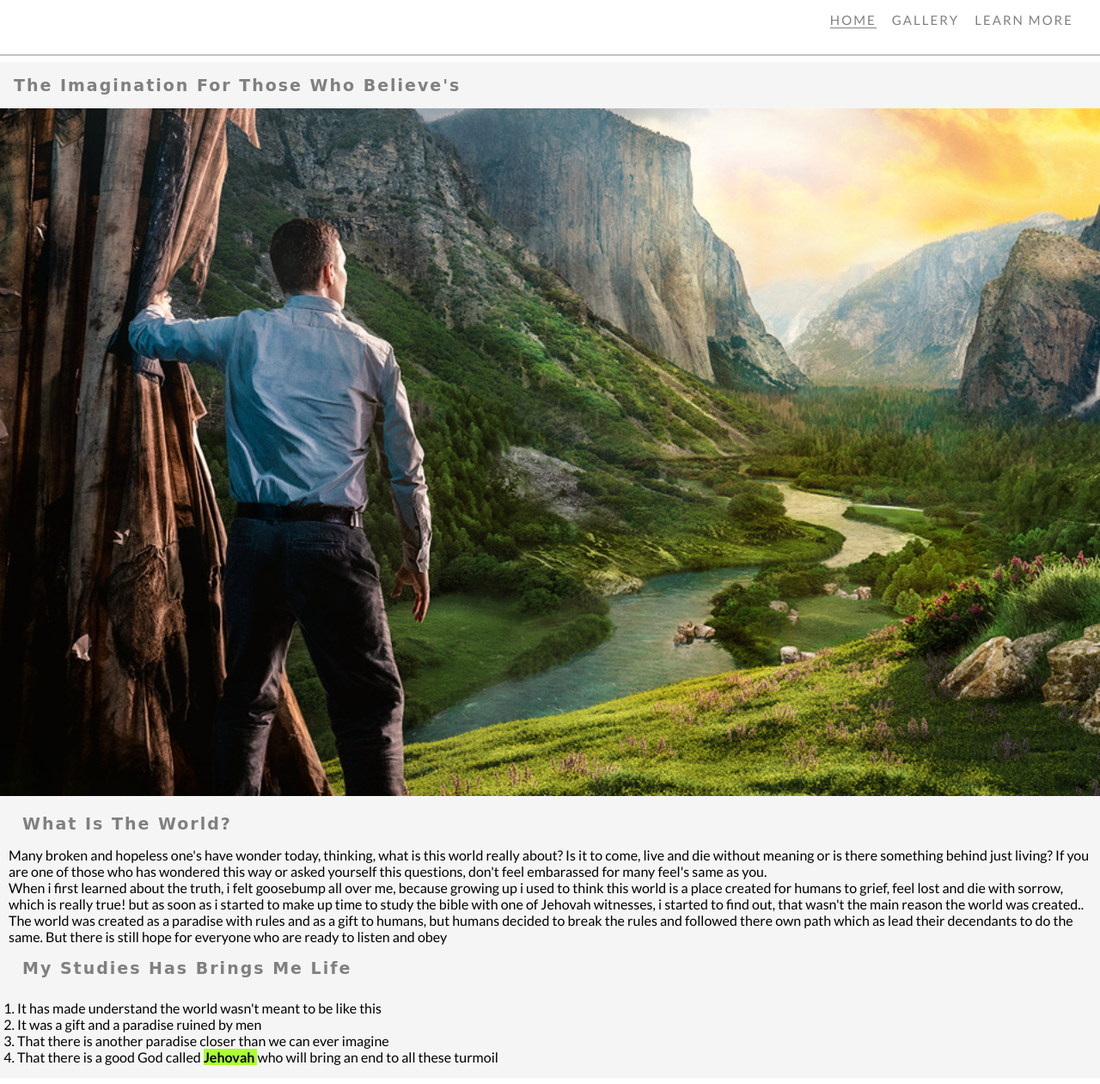
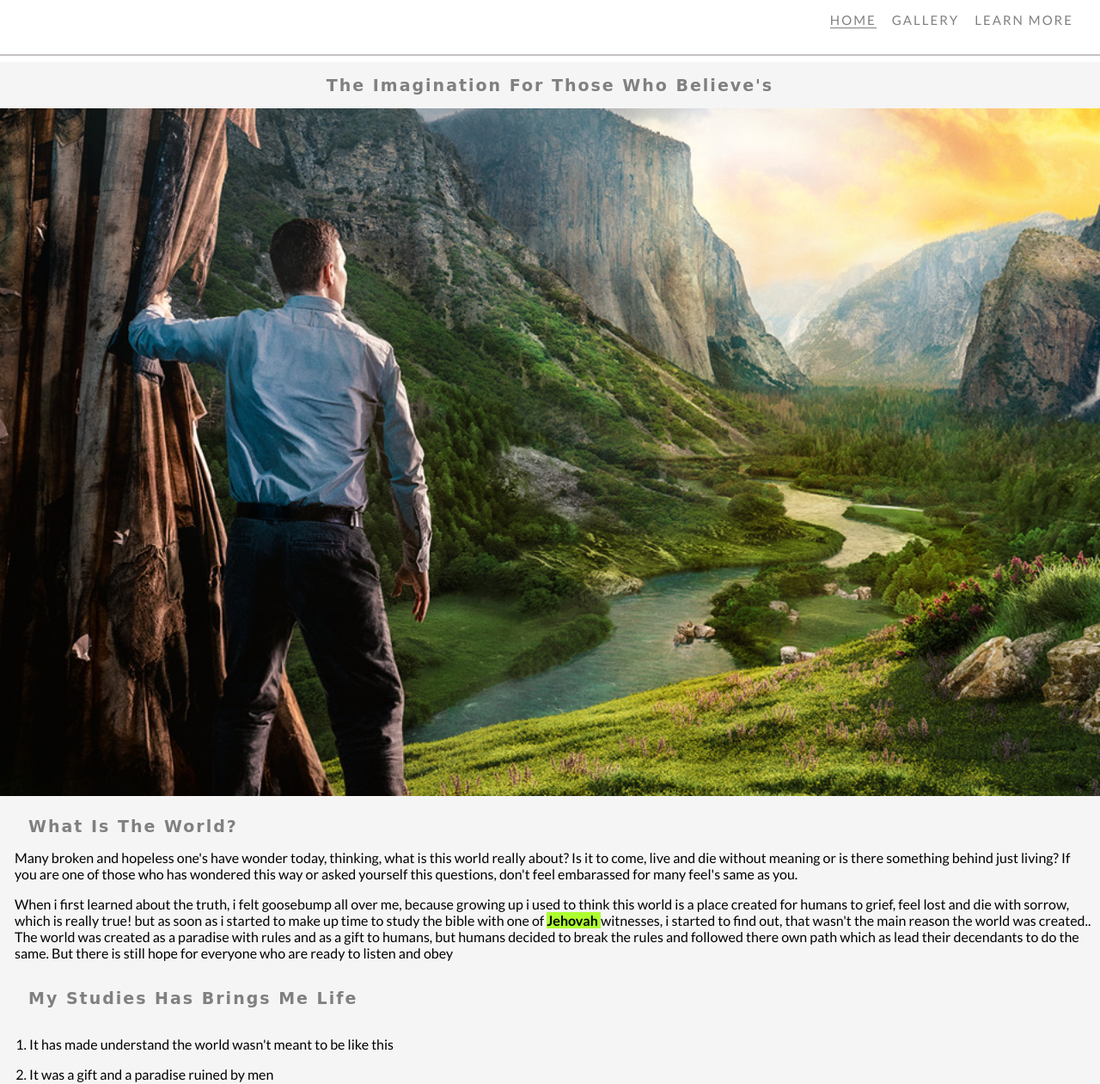
Before and after one commit to Elvisthegreat/perfect-world, a plain HTML site: page index.html in a window 1280 px wide. Shown: the part 48-1309 px from the top of the page at 86% size. Drawn offline with Linux system fonts and the light colour scheme; a web font is replaced by a local one.

Commit message:
Add margin-bottom to homepage list order

```diff
--- a/assets/css/style.css
+++ b/assets/css/style.css
@@ -98,12 +98,22 @@ main {
 
 }
 
+/*Style for the home paragraph*/
 .about-the-world {
-    padding: 5px 10px 5px 10px;
+    padding: 8px 10px 5px 17px;
+    margin-bottom: 1em;
+}
+
+.about-the-world p {
+    margin-bottom: 1em;
 }
 
 #my-studies {
-    padding: 10px;
+    padding: 17px;
+}
+
+#my-studies>li {
+    margin-bottom: 1em;
 }
 
 /*Gallery section*/
@@ -323,10 +333,14 @@ footer a {
         height: 60vh;
     }
 
+    #imagination {
+        text-align: center;
+    }
+
     #loved-one {
         height: 60vh;
+    }
 
-    }
 }
 
 @media screen and (min-width: 1200px) {
@@ -345,6 +359,11 @@ footer a {
 
     .img {
         height: 100vh;
+    }
+
+
+    #imagination {
+        text-align: center;
     }
 
     #loved-one {
--- a/index.html
+++ b/index.html
@@ -37,7 +37,7 @@
     <!--Main content-->
     <main>
       <section>
-        <h2>The imagination for those who believe's</h2>
+        <h2 id="imagination">The imagination for those who believe's</h2>
         <div id="img-paradise"></div>
         <div class="about-the-world">
           <h2>what is the world?</h2>
@@ -53,12 +53,12 @@
             because growing up i used to think this world is a place created for
             humans to grief, feel lost and die with sorrow, which is really
             true! but as soon as i started to make up time to study the bible
-            with one of Jehovah witnesses, i started to find out, that wasn't
-            the main reason the world was created.. The world was created as a
-            paradise with rules and as a gift to humans, but humans decided to
-            break the rules and followed there own path which as lead their
-            decendants to do the same. But there is still hope for everyone who
-            are ready to listen and obey
+            with one of <strong> Jehovah </strong> witnesses, i started to find
+            out, that wasn't the main reason the world was created.. The world
+            was created as a paradise with rules and as a gift to humans, but
+            humans decided to break the rules and followed there own path which
+            as lead their decendants to do the same. But there is still hope for
+            everyone who are ready to listen and obey
           </p>
           <h3>my studies has brings me life</h3>
           <ol id="my-studies">
```
Also changed, not shown: 1 other file.
